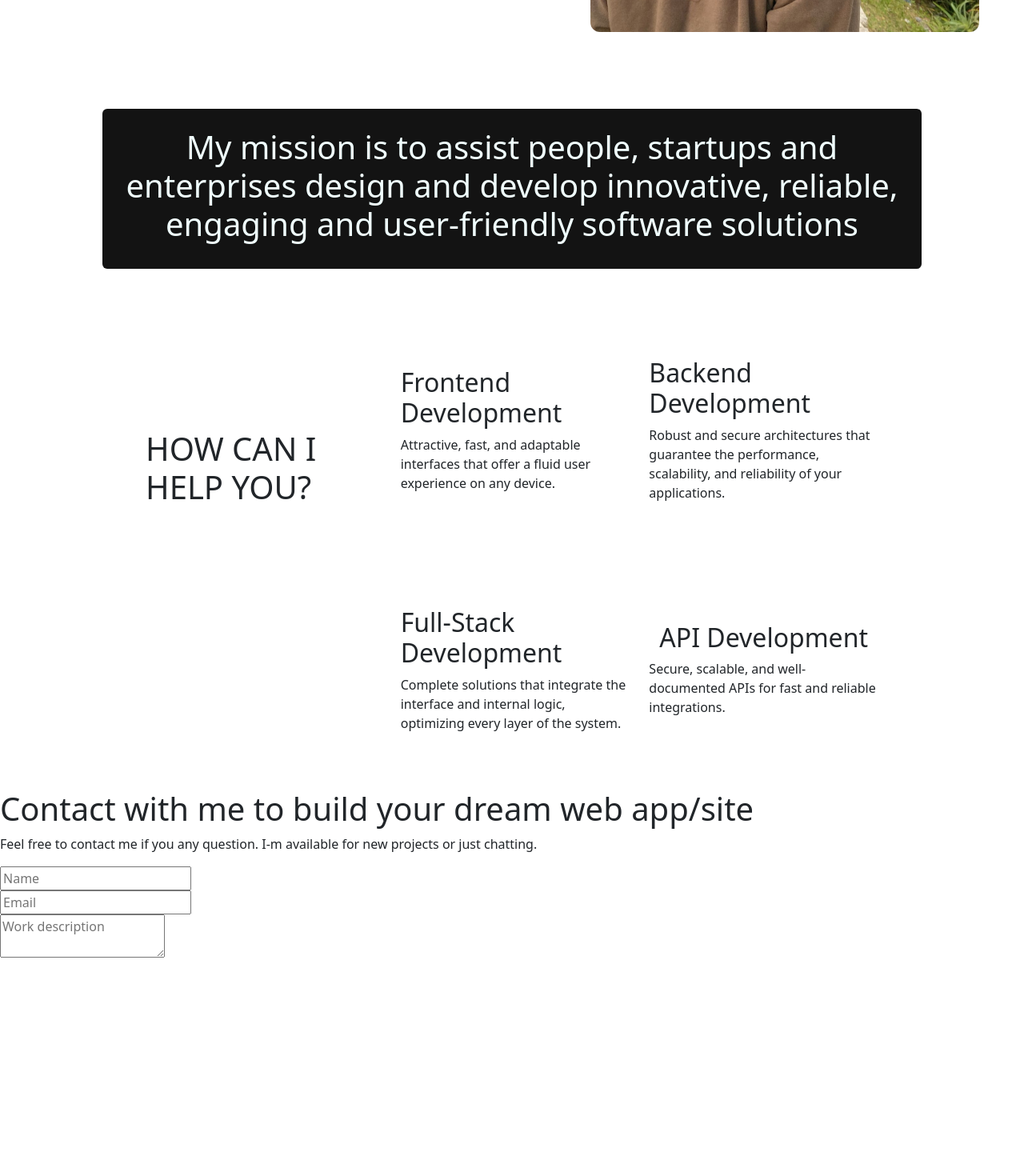
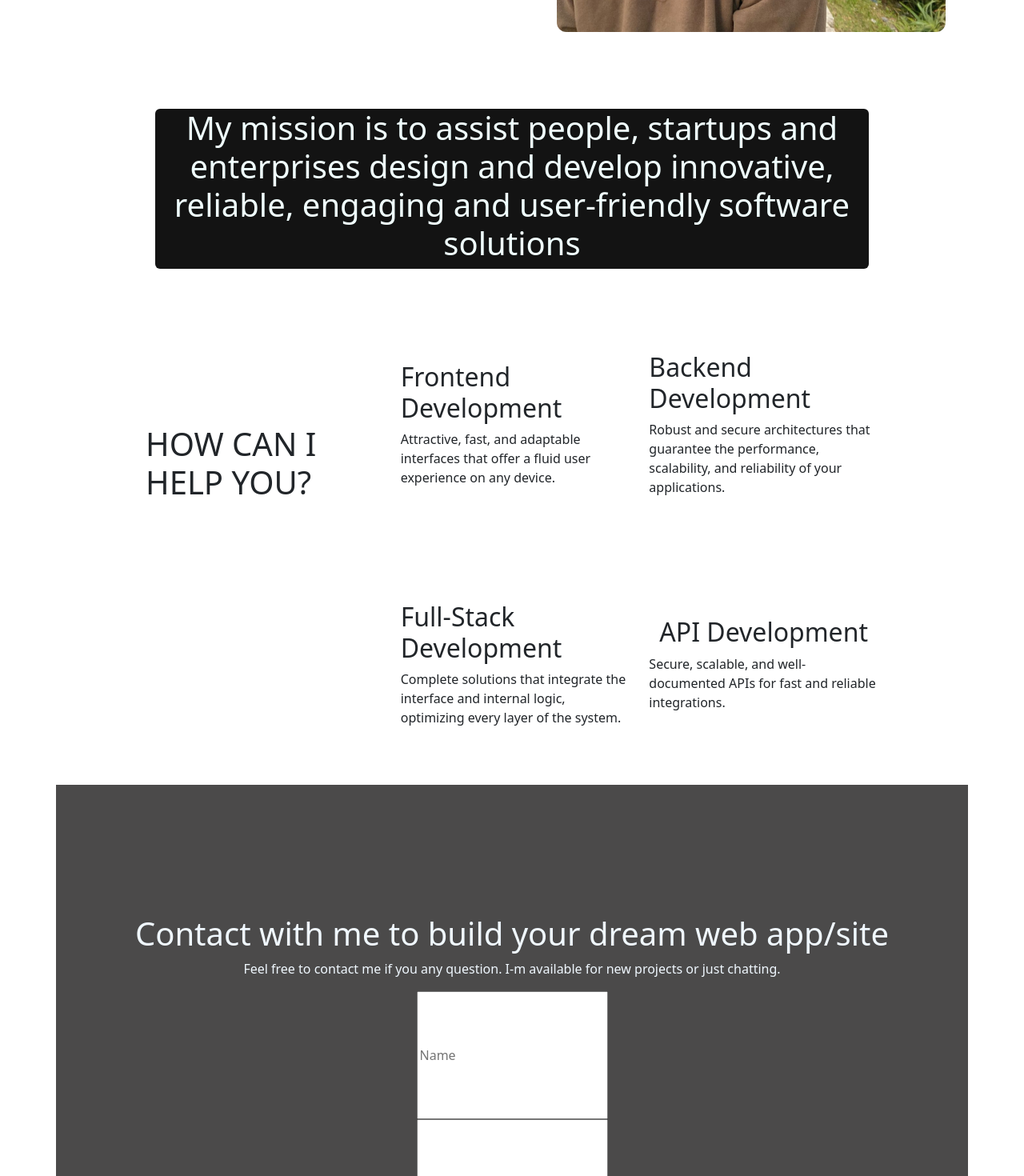
Before and after one commit to MatiasRevetria/revolio, a React (Vite) app: page / in a window 1280 px wide. Shown: the part 760-2230 px from the top of the page at 80% size. Before the commit the page ends 1963 px from the top, so only its background shows below. Built offline with nearby package versions, Linux system fonts and the light colour scheme.

Commit message:
changes on contact

```diff
--- a/src/components/Contact.jsx
+++ b/src/components/Contact.jsx
@@ -6,7 +6,7 @@ const Contact = () => {
     const [name, setName] = useState('');
     const [email, setEmail] = useState('');
     const [txtArea, setTxtArea] = useState('');
-    const [error, setError] = useState('');
+    const [error, setError] = useState({});
 
     const handleSubmit = (event)=>{
         event.preventDefault();
@@ -36,7 +36,7 @@ const Contact = () => {
 
     return(
         <>
-        <div id="contact-container">
+        <div id="contact-container" className="container-md">
             <div id="text">
                 <h1>Contact with me to build your dream web app/site</h1>
                 <p>Feel free to contact me if you any question. I-m available for new projects or just chatting.</p>
--- a/src/components/Hero.jsx
+++ b/src/components/Hero.jsx
@@ -23,7 +23,7 @@ const Hero = () => {
     },[])
 
     return(
-        <div className="main-container">
+        <div className="main-container container-md">
 
             <div id="hero-container">
                 <div id="box1" ref={refBox1} className="appear-x">
--- a/src/components/Mision.jsx
+++ b/src/components/Mision.jsx
@@ -23,7 +23,7 @@ const Mision = ()=>{
 
     return (
         <>
-        <div className="mision-container">
+        <div className="mision-container container-md">
             <section id="mision-article" ref={refArticle} className="appear-y">
 
             <h2>My mission is to assist people, startups and enterprises design and develop innovative, reliable, engaging and user-friendly software solutions </h2>
--- a/src/styles/Contact.css
+++ b/src/styles/Contact.css
@@ -0,0 +1,22 @@
+#contact-container{
+    display: flex;
+    flex-direction: column;
+    justify-content: center;
+    align-items: center;
+    min-height: 100vh;
+    background-color: rgb(75, 74, 74);
+    color: aliceblue;
+}
+
+#contact-container p{
+    text-align: center;
+}
+
+#contact-container input{
+    width: 100%;
+    height: 20vh
+}
+
+.input{
+    width:100%;
+}
```
